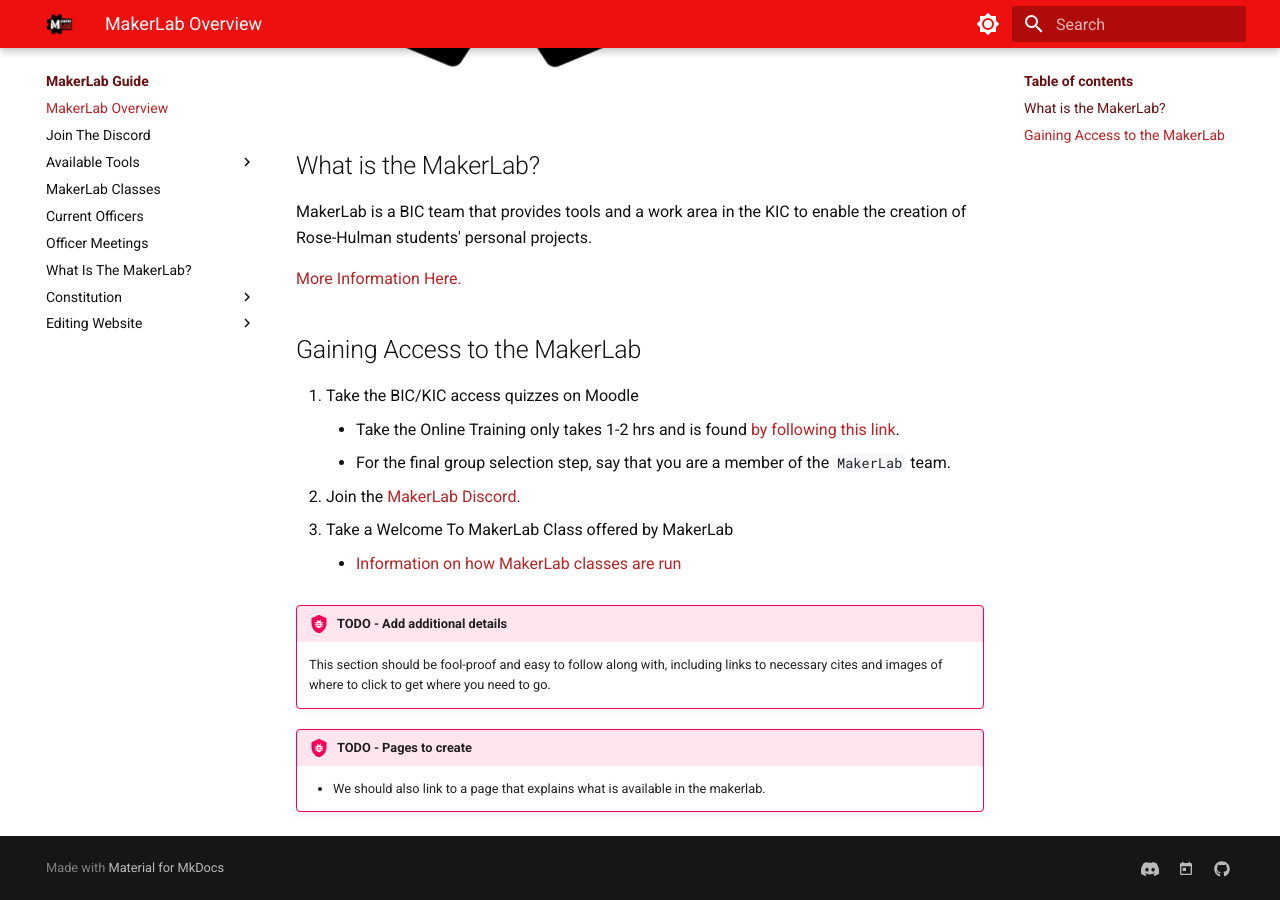
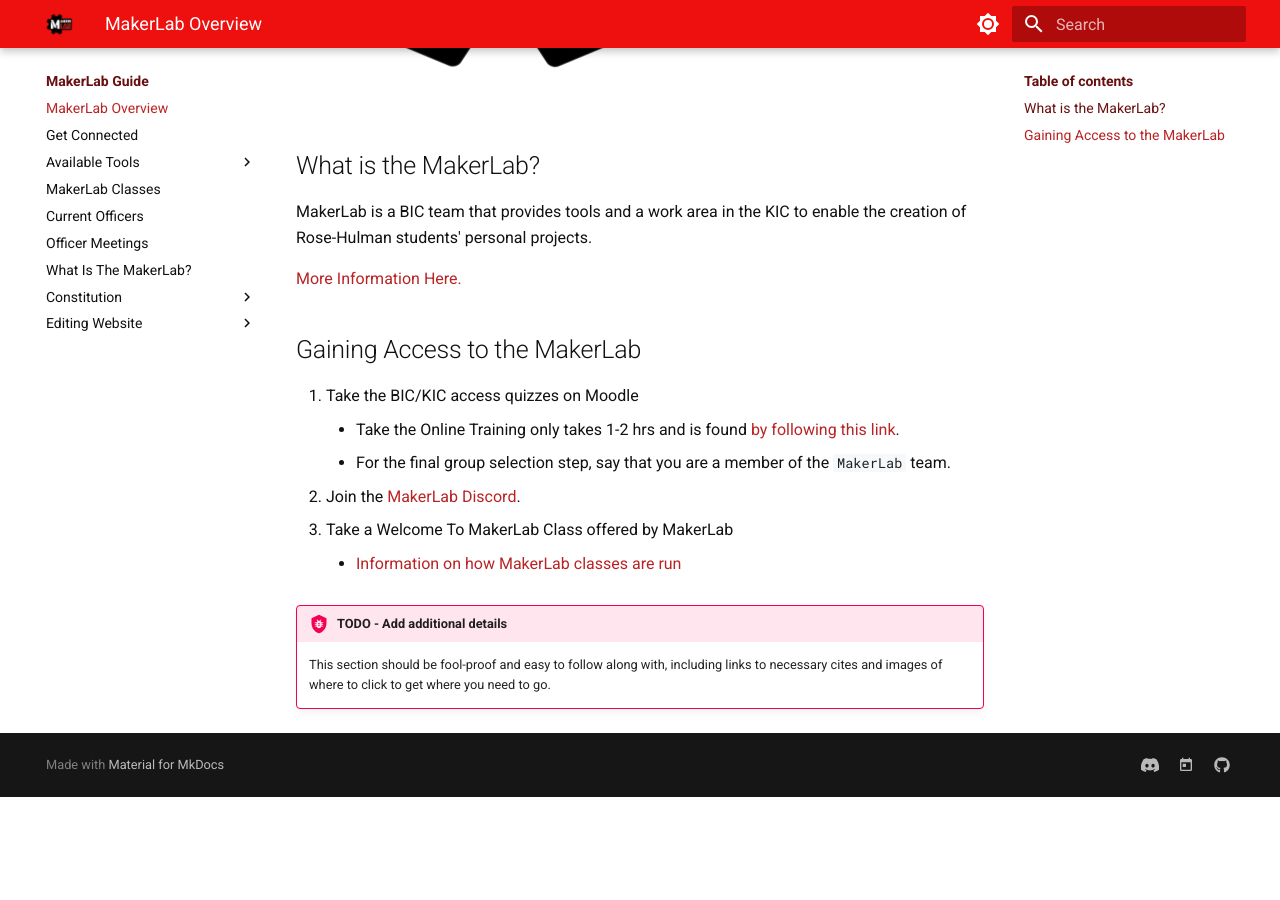
Before and after one commit to Rose-MakerLab/website, an MkDocs documentation site: the page built from docs/index.md, in a window 1280 px wide and 900 px high, scrolled down 551 px. Built offline with MkDocs 1.6.1 and Material for MkDocs 9.7.7, drawn with Linux system fonts in a browser that asks for light colours; after the commit the page ends 1348 px from its top, so only the background shows below that.

```diff
--- a/docs/index.md
+++ b/docs/index.md
@@ -11,15 +11,10 @@ MakerLab is a BIC team that provides tools and a work area in the KIC to enable
 1. Take the BIC/KIC access quizzes on Moodle
     - Take the Online Training only takes 1-2 hrs and is found [by following this link](https://moodle.rose-hulman.edu/course/view.php?id=118553#).
     - For the final group selection step, say that you are a member of the `MakerLab` team.
-2. Join the [MakerLab Discord](join_discord.md).
+2. Join the [MakerLab Discord](get_connected.md#join-discord).
 3. Take a Welcome To MakerLab Class offered by MakerLab
     - [Information on how MakerLab classes are run](makerlab_classes.md)
 
 
 !!! bug "TODO - Add additional details"
     This section should be fool-proof and easy to follow along with, including links to necessary cites and images of where to click to get where you need to go.
-
-
-!!! bug "TODO - Pages to create"
-
-    * We should also link to a page that explains what is available in the makerlab.
--- a/mkdocs.yml
+++ b/mkdocs.yml
@@ -28,7 +28,7 @@ theme:
 # ALWAYS USE FORWARD SLASH "/"
 nav:
   - index.md
-  - join_discord.md
+  - get_connected.md
   - Available Tools:
     - Available Tools/index.md
     - Available Tools/laser_cutter.md
```
Also changed, not shown: docs/current_officers.md (+1 -1 lines), docs/get_connected.md (added, +34 -0 lines), docs/join_discord.md (deleted, +0 -10 lines), docs/makerlab_classes.md (+1 -1 lines).
